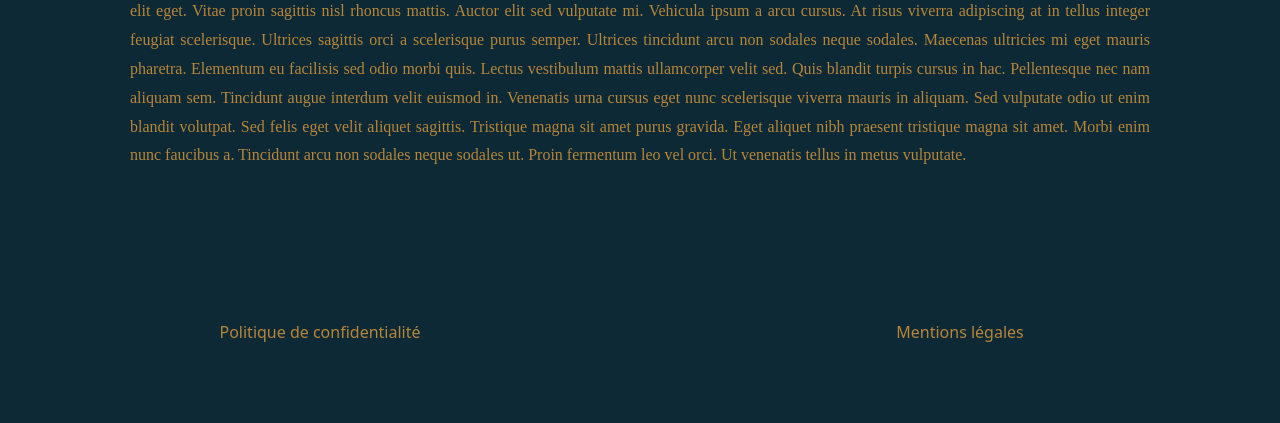
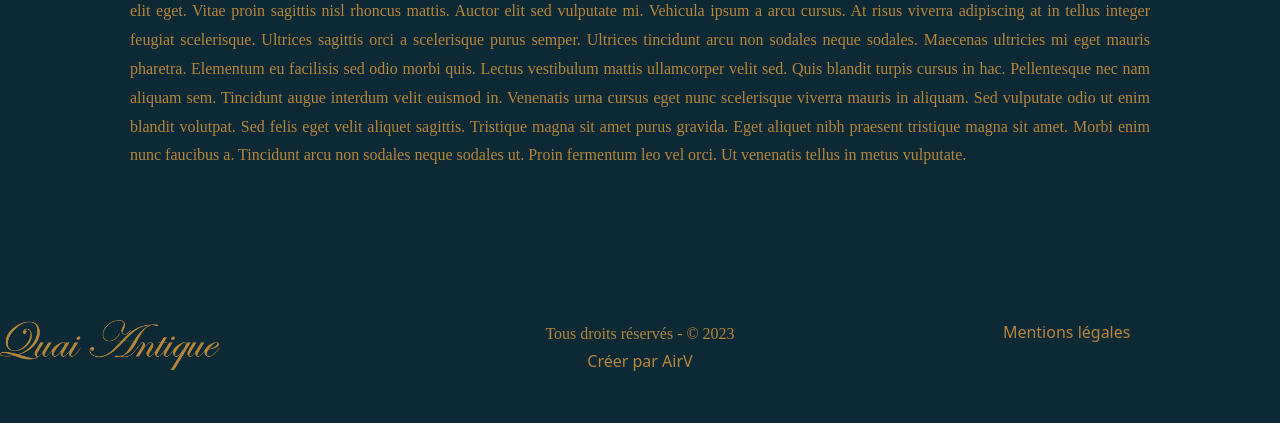
Before and after one commit to herveNkb/restotoro, a Symfony app: template templates/main/index.html.twig in a window 1280 px wide. Shown: the part 783-1206 px from the top of the page. Before the commit the page ends 1125 px from the top, so only its background shows below. Run offline with Twig, Linux system fonts and the light colour scheme; the template is opened without the code that fills it, so the values that code supplies are empty; some libraries are stand-ins or nearby versions; some web fonts are replaced.

Commit message:
feat(structure): HTML structure Modification HTML structure and adding logo and developer name information.

```diff
--- a/templates/_partials/_footer.html.twig
+++ b/templates/_partials/_footer.html.twig
@@ -1,10 +1,30 @@
 <footer>
-<div class="footer-container">
-    <div class="footer-logo">
-        <a href="#">Politique de confidentialité</a>
+    <div class="footer-container">
+        <div class="footer-logo">
+            <a href="{{ path('app_main') }}">
+                <img
+                        src="{{ asset('assets/img/logo/logo.png') }}"
+                        alt="Logo du restaurant"
+                        class="nav-logo footer-logo">
+            </a>
+        </div>
+        <div class="footer-copyright">
+            <p>Tous droits réservés - © 2023</p>
+            <a
+                    href="https://web-luberon.com"
+                    target="_blank"
+                    rel=" noopener noreferrer">
+                Créer par AirV
+            </a>
+        </div>
+
+        <div class="footer-nav">
+            <a
+                    href="{{ path('app_mentions_legales') }}"
+                    target="_blank"
+                    rel=" noopener noreferrer">
+                Mentions légales
+            </a>
+        </div>
     </div>
-    <div class="footer-nav">
-        <a href="{{ path('app_mentions_legales') }}">Mentions légales</a>
-    </div>
-</div>
 </footer>
```
